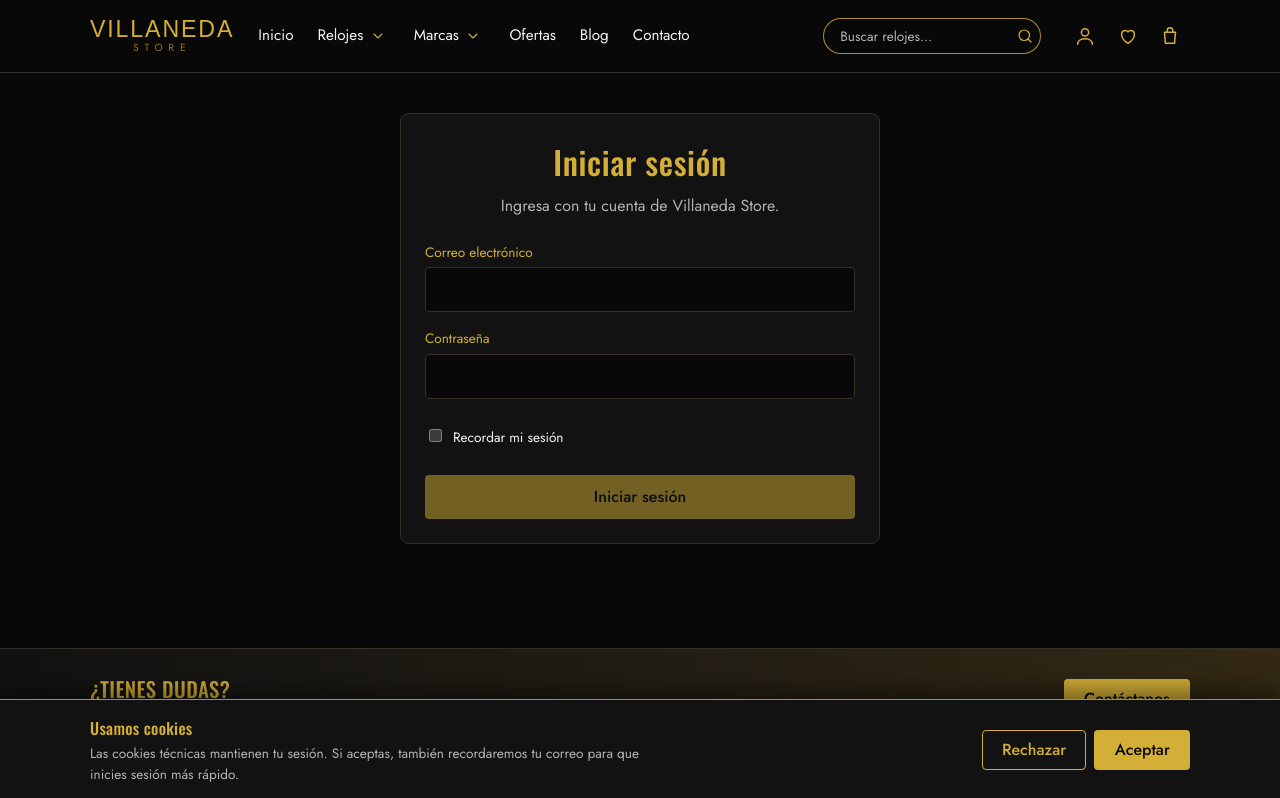
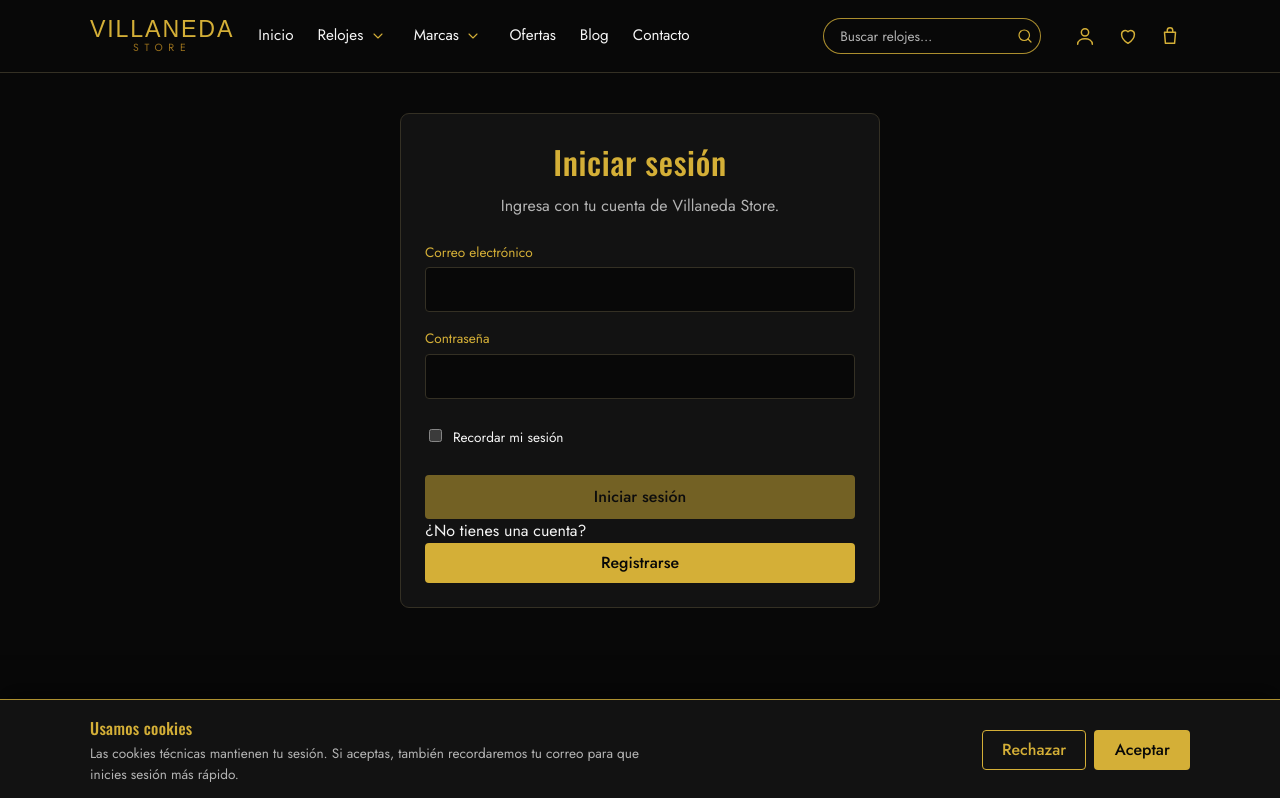
Before and after one commit to NataliaVelez0903/VillanedaStore, an Angular app in the folder villaneda-store/: page /iniciar-sesion in a window 1280 px wide. Shown: the top 798 px of the page. Built offline with nearby package versions, Linux system fonts and the light colour scheme; a web font is replaced by a local one.

Commit message:
feat: agrega navegacion entre registro e inicio de sesion

```diff
--- a/villaneda-store/src/app/paginas/cuenta/iniciar-sesion/iniciar-sesion.html
+++ b/villaneda-store/src/app/paginas/cuenta/iniciar-sesion/iniciar-sesion.html
@@ -5,13 +5,7 @@
   <form [formGroup]="formulario" (ngSubmit)="iniciarSesion()" novalidate>
     <div class="campo">
       <label for="correo">Correo electrónico</label>
-      <input
-        id="correo"
-        type="email"
-        formControlName="correo"
-        autocomplete="username"
-        required
-      />
+      <input id="correo" type="email" formControlName="correo" autocomplete="username" required />
 
       @if (formulario.controls.correo.touched &&
       formulario.controls.correo.invalid) {
@@ -23,13 +17,7 @@
 
     <div class="campo">
       <label for="contrasena">Contraseña</label>
-      <input
-        id="contrasena"
-        type="password"
-        formControlName="contrasena"
-        autocomplete="current-password"
-        required
-      />
+      <input id="contrasena" type="password" formControlName="contrasena" autocomplete="current-password" required />
 
       @if (formulario.controls.contrasena.touched &&
       formulario.controls.contrasena.invalid) {
@@ -38,11 +26,7 @@
     </div>
 
     <label class="casilla" for="recordar">
-      <input
-        id="recordar"
-        type="checkbox"
-        formControlName="recordar"
-      />
+      <input id="recordar" type="checkbox" formControlName="recordar" />
       Recordar mi sesión
     </label>
 
@@ -50,12 +34,16 @@
     <p class="error" role="alert">{{ mensajeError() }}</p>
     }
 
-    <button
-      class="btn btn-dorado btn-bloque"
-      type="submit"
-      [disabled]="formulario.invalid || ingresando()"
-    >
+    <button class="btn btn-dorado btn-bloque" type="submit" [disabled]="formulario.invalid || ingresando()">
       {{ ingresando() ? 'Ingresando…' : 'Iniciar sesión' }}
     </button>
   </form>
+
+  <div class="opcion-registro">
+    <p>¿No tienes una cuenta?</p>
+
+    <a routerLink="/registro" class="btn btn-dorado btn-bloque">
+      Registrarse
+    </a>
+  </div>
 </section>
--- a/villaneda-store/src/app/paginas/cuenta/iniciar-sesion/iniciar-sesion.ts
+++ b/villaneda-store/src/app/paginas/cuenta/iniciar-sesion/iniciar-sesion.ts
@@ -1,10 +1,11 @@
 import { Component, inject, signal } from '@angular/core';
 import { FormBuilder, ReactiveFormsModule, Validators } from '@angular/forms';
-import { Router } from '@angular/router';
+import { Router, RouterLink } from '@angular/router';
 import { AuthService } from '../../../nucleo/servicios/auth.service';
 
+
 @Component({
-  imports: [ReactiveFormsModule],
+  imports: [ReactiveFormsModule, RouterLink],
   selector: 'app-iniciar-sesion',
   styleUrl: './iniciar-sesion.css',
   templateUrl: './iniciar-sesion.html',
--- a/villaneda-store/src/app/paginas/cuenta/registro/registro.html
+++ b/villaneda-store/src/app/paginas/cuenta/registro/registro.html
@@ -86,4 +86,11 @@
       {{ guardando() ? 'Creando cuenta…' : 'Crear cuenta' }}
     </button>
   </form>
+   <div class="opcion-iniciar-sesion">
+    <p>¿Ya tienes una cuenta?</p>
+
+    <a routerLink="/iniciar-sesion" class="btn btn-dorado btn-bloque">
+      Iniciar sesión
+    </a>
+  </div>
 </section>
--- a/villaneda-store/src/app/paginas/cuenta/registro/registro.ts
+++ b/villaneda-store/src/app/paginas/cuenta/registro/registro.ts
@@ -2,9 +2,10 @@ import { Component, inject, signal } from '@angular/core';
 import { AuthService } from '../../../nucleo/servicios/auth.service';
 import { FormBuilder, ReactiveFormsModule, Validators } from '@angular/forms';
 import { contrasenasCoinciden } from '../../../nucleo/validadores/contrasenas-coinciden';
+import { RouterLink } from '@angular/router';
 
 @Component({
-  imports: [ReactiveFormsModule],
+  imports: [ReactiveFormsModule, RouterLink],
   selector: 'app-registro',
   styleUrl: './registro.css',
   templateUrl: './registro.html',
```
Lines whose indentation alone changed are shown as unchanged.
